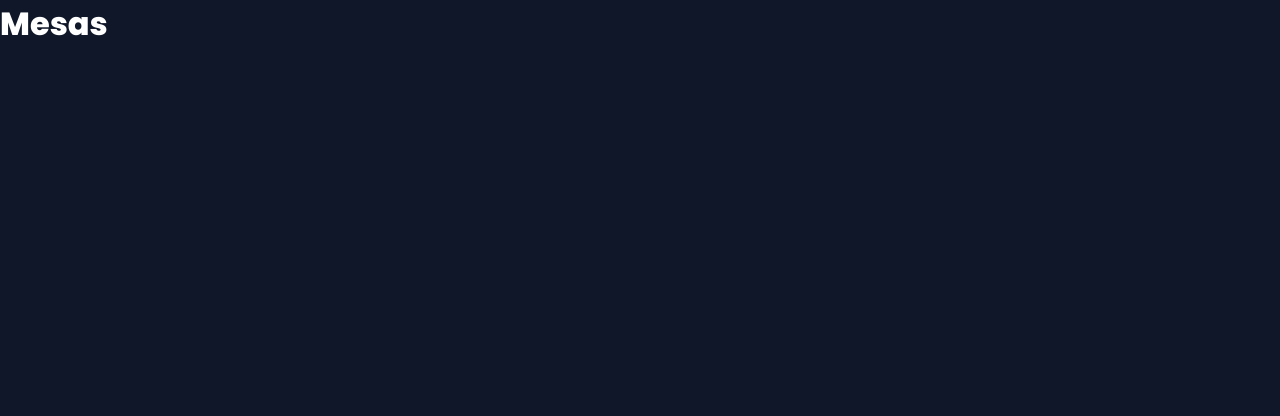
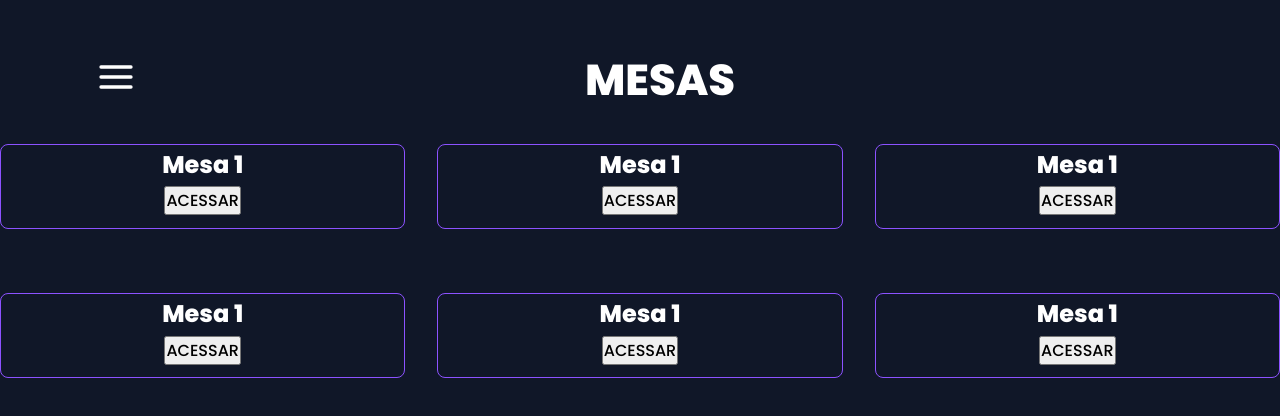
Before and after one commit to eualbino/Restaurante, a React (Vite) app: page /mesas in a window 1280 px wide. Shown: the top 416 px of the page. Built offline with nearby package versions, Linux system fonts and the light colour scheme; the HTML template or start-up script is replaced by a standard one.

Commit message:
Restaurante

```diff
--- a/src/pages/Login/index.tsx
+++ b/src/pages/Login/index.tsx
@@ -1,21 +1,37 @@
 import { NavLink } from "react-router-dom";
 import { Content, Lock2, LoginContainer, User2 } from "./styles";
 import { useForm } from "react-hook-form";
+import { useState } from "react";
+import * as z from "zod"
+import { zodResolver } from "@hookform/resolvers/zod";
+
+
+const loginUserFormSchema = z.object({
+  usuario: z.string().nonempty('O usuário é obrigatório'),
+  password: z.string().nonempty('A senha é obrigatório')
+})
+
+type loginUserFormData = z.infer<typeof loginUserFormSchema>
+
 const Login = () => {
+  const [output, setOutput] = useState('')
+
   const {
     register,
     handleSubmit,
-    formState: { isValid },
-  } = useForm({});
+    formState: {isValid}
+  } = useForm<loginUserFormData>({
+    resolver: zodResolver(loginUserFormSchema)
+  });
 
-  function Seila() {
-    //Essa função vai ser alterada
+  function loginUser(data: any) {
+    setOutput(JSON.stringify(data, null, 2))
   }
 
   return (
     <LoginContainer>
       <Content>
-        <form onSubmit={handleSubmit(Seila)}>
+        <form onSubmit={handleSubmit(loginUser)}>
           <p>USUÁRIO</p>
           <div>
             <User2 size={18} />
@@ -24,14 +40,15 @@ const Login = () => {
           <p>SENHA</p>
           <div>
             <Lock2 size={18} />
-            <input placeholder="Senha" type="password" {...register("senha")} />
+            <input placeholder="Senha" type="password" {...register("password")} />
           </div>
           <NavLink to="/menu" title="Menu">
-            <button type="submit" disabled={!isValid}>
+            <button type="submit" disabled={ !isValid }>
               Entrar
             </button>
           </NavLink>
         </form>
+        <pre>{output}</pre>
       </Content>
     </LoginContainer>
   );
--- a/src/pages/Menu/index.tsx
+++ b/src/pages/Menu/index.tsx
@@ -4,24 +4,16 @@ import { MenuContainer } from "./styles";
 const Menu = () => {
   return (
     <MenuContainer>
-      <NavLink to="/mesas">
-        <a>MESAS</a>
-      </NavLink>
-      <NavLink to="/lanchesMenu">
-        <a>MENU</a>
-      </NavLink>
-      <NavLink to="/lancheAdicionar">
-        <a>CONFIGURAÇÕES DO MENU</a>
-      </NavLink>
-      <NavLink to="/funcionarioAdicionar">
-        <a>CONFIGURAÇÕES DE FUNCIONÁRIOS</a>
-      </NavLink>
-      <NavLink to="/mesaAdicionarDeletar">
-        <a>CONFIGURAÇÕES DE MESAS</a>
-      </NavLink>
-      <NavLink to="/">
-        <a>SAIR</a>
-      </NavLink>
+      <nav>
+        <NavLink to="/mesas">MESAS</NavLink>
+        <NavLink to="/lanchesMenu">MENU</NavLink>
+        <NavLink to="/lancheAdicionar">CONFIGURAÇÕES DO MENU</NavLink>
+        <NavLink to="/funcionarioAdicionar">
+          CONFIGURAÇÕES DE FUNCIONÁRIOS
+        </NavLink>
+        <NavLink to="/mesaAdicionarDeletar">CONFIGURAÇÕES DE MESAS</NavLink>
+        <NavLink to="/">SAIR</NavLink>
+      </nav>
     </MenuContainer>
   );
 };
--- a/src/pages/Menu/styles.ts
+++ b/src/pages/Menu/styles.ts
@@ -5,11 +5,12 @@ export const MenuContainer = styled.main`
   top: 50%;
   left: 50%;
   transform: translate(-50%, -50%);
-  text-align: center;
+  nav{
+    display: flex;
+    flex-direction: column;
+  }
   a{
-    display: flex;
     text-align: center;
-    justify-content: center;
     font-size: 3.2rem;
     font-weight: bold;
     padding: 0.15rem 0rem;
--- a/src/pages/Mesas/index.tsx
+++ b/src/pages/Mesas/index.tsx
@@ -1,5 +1,38 @@
+import Header from "../components/Header";
+import { MesasContainer, MessasAcessiveis } from "./styles";
+
 const Mesas = () => {
-    return ( <h1>Mesas</h1> );
-}
+  return (
+    <MesasContainer>
+      <Header children="MESAS" />
+      <MessasAcessiveis>
+        <div>
+          <h2>Mesa 1</h2>
+          <button>ACESSAR</button>
+        </div>
+        <div>
+          <h2>Mesa 1</h2>
+          <button>ACESSAR</button>
+        </div>
+        <div>
+          <h2>Mesa 1</h2>
+          <button>ACESSAR</button>
+        </div>
+        <div>
+          <h2>Mesa 1</h2>
+          <button>ACESSAR</button>
+        </div>
+        <div>
+          <h2>Mesa 1</h2>
+          <button>ACESSAR</button>
+        </div>
+        <div>
+          <h2>Mesa 1</h2>
+          <button>ACESSAR</button>
+        </div>
+      </MessasAcessiveis>
+    </MesasContainer>
+  );
+};
 
 export default Mesas;
--- a/src/pages/Mesas/styles.ts
+++ b/src/pages/Mesas/styles.ts
@@ -0,0 +1,29 @@
+import { styled } from "styled-components";
+
+export const MesasContainer = styled.main`
+`
+
+export const MessasAcessiveis = styled.div`
+display: grid;
+grid-template-columns: 1fr 1fr 1fr;
+gap: 2rem;
+max-width: 1280px;
+margin: 0 auto;
+    div{
+        display: block;
+        text-align: center;
+        align-items: center;
+        border: 1px solid ${props => props.theme["purple-500"]};
+        border-radius: 8px;
+        margin-top: 2rem;
+
+
+        h2{
+            margin-top: 0.1rem;
+        }
+        button{
+            margin-top: 0.3rem;
+            margin-bottom: 0.8rem;
+        }
+    }
+`
--- /dev/null
+++ b/src/pages/components/Header/index.tsx
@@ -0,0 +1,20 @@
+import { AlignJustify } from "lucide-react";
+import { HeaderContainer } from "./styles";
+
+interface headerProps{
+    children: string,
+}
+
+const Header = ({ children }: headerProps) => {
+  return (
+    <HeaderContainer>
+      <span>
+        <AlignJustify size={40}/>
+      </span>
+      <h1>{children}</h1>
+     <span></span>
+    </HeaderContainer>
+  );
+};
+
+export default Header;
--- /dev/null
+++ b/src/pages/components/Header/styles.ts
@@ -0,0 +1,18 @@
+import { styled } from "styled-components";
+
+export const HeaderContainer = styled.header`
+  display: flex;
+  align-items: center;
+  justify-content: space-between;
+  margin-top: 3rem;
+
+  span {
+    margin-left: 6rem;
+    justify-content: start;
+  }
+
+  h1 {
+    font-size: 2.7rem;
+    justify-content: center;
+  }
+`;
```
